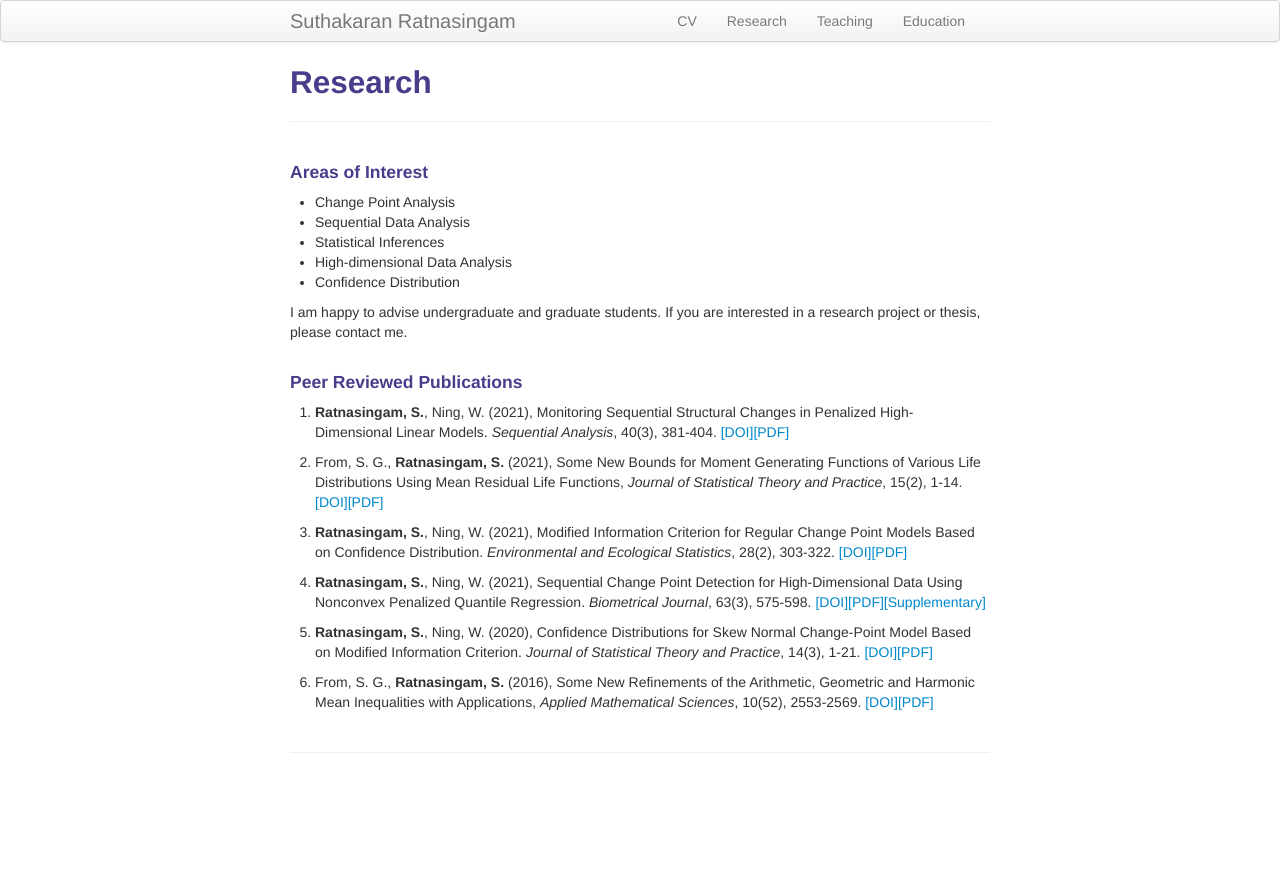
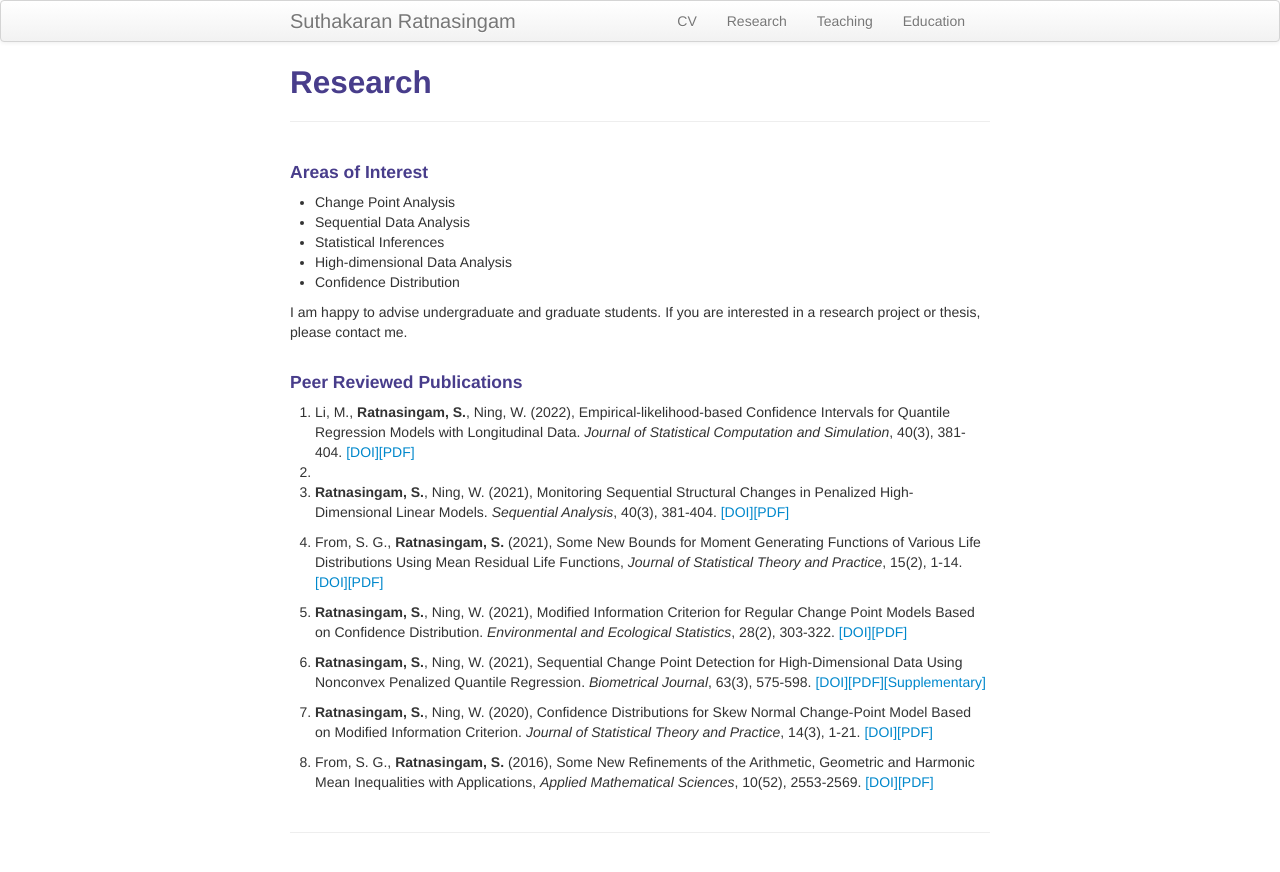
Before and after one commit to suthakaranr/suthakaranr.github.io, a Jekyll site: the page built from pages/Research.md, in a window 1280 px wide. Shown: the top 872 px of the page. Built offline with Jekyll 4.4.1, drawn with Linux system fonts in a browser that asks for light colours.

Commit message:
Update Research.md

```diff
--- a/pages/Research.md
+++ b/pages/Research.md
@@ -19,6 +19,10 @@ I am happy to advise undergraduate and graduate students. If you are interested
 
 #### Peer Reviewed Publications
 
+1. Li, M., **Ratnasingam, S.**, Ning, W. (2022), Empirical-likelihood-based Confidence Intervals for
+Quantile Regression Models with Longitudinal Data. *Journal of Statistical Computation and Simulation*, 40(3), 381-404. <a style="text-decoration:none" href="https://doi.org/10.1080/00949655.2022.2043322" target="_blank" rel="noopener noreferrer">[DOI]</a><a style="text-decoration:none" href="../assets/2022ELJSCS.pdf" target="_blank" rel="noopener noreferrer">[PDF]</a>
+2.
+
 1. **Ratnasingam, S.**, Ning, W. (2021), Monitoring Sequential Structural Changes in Penalized High-Dimensional Linear Models. *Sequential Analysis*, 40(3), 381-404. <a style="text-decoration:none" href="https://doi.org/10.1080/07474946.2021.1940500" target="_blank" rel="noopener noreferrer">[DOI]</a><a style="text-decoration:none" href="../assets/2021SWSA.pdf" target="_blank" rel="noopener noreferrer">[PDF]</a>
 
 
```
